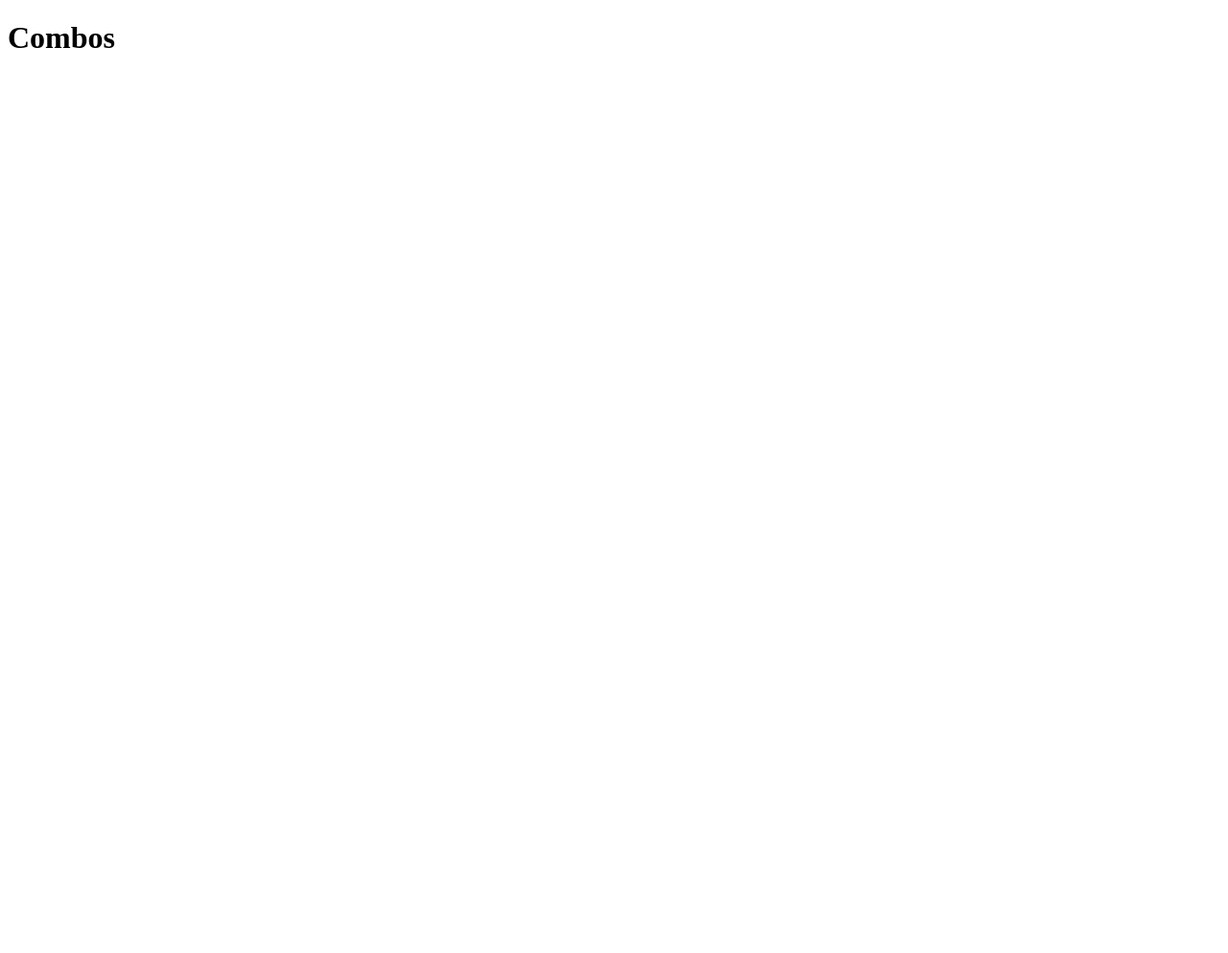
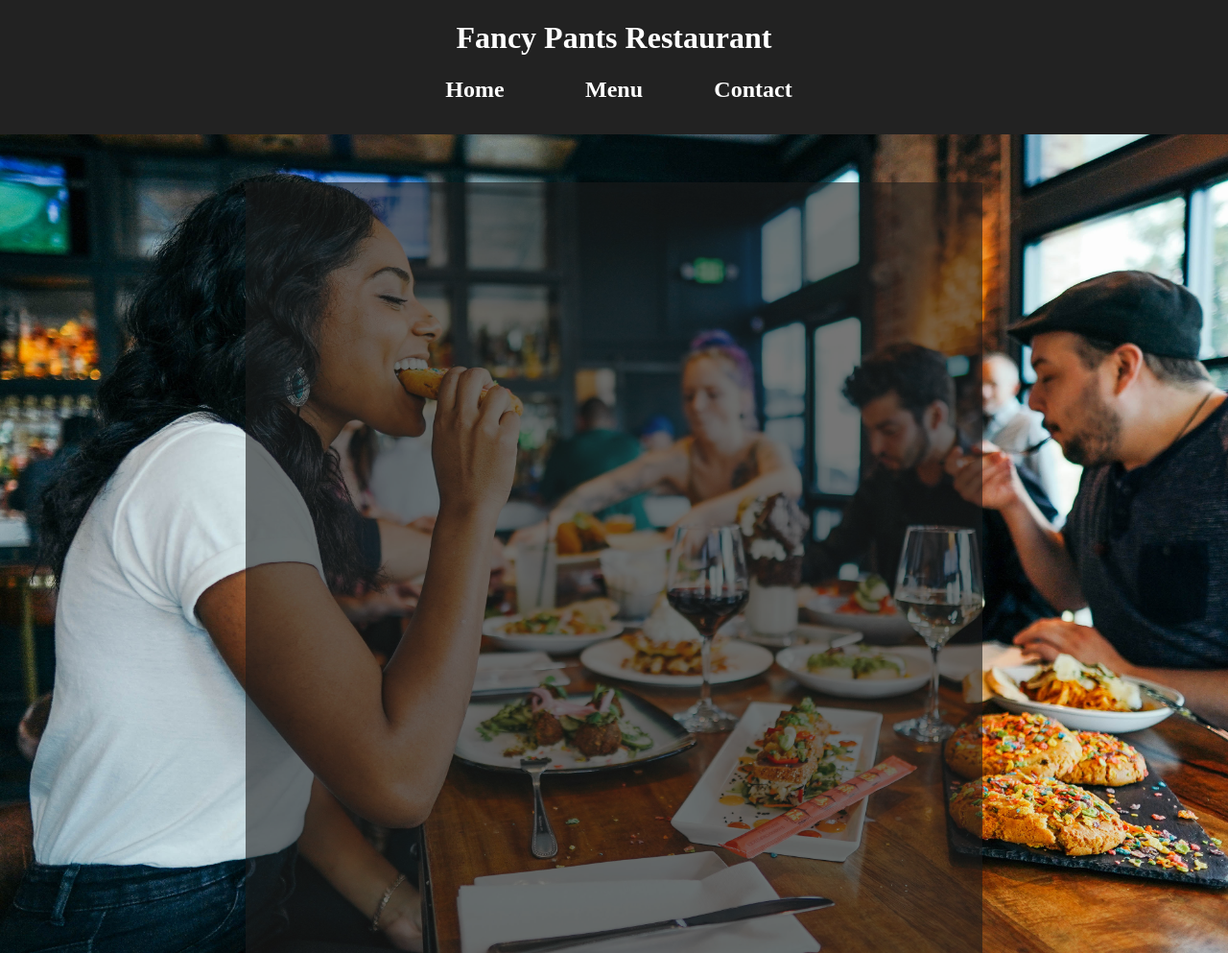
Before and after one commit to craignelstead/restaurant_page, a website built with webpack: page dist/index.html in a window 1280 px wide. Shown: the whole page at 96% size. Before the commit the page ends 800 px from the top, so only its background shows below. Built offline with nearby package versions, Linux system fonts and the light colour scheme.

Commit message:
Rearranged header content. Added content div over background image

```diff
--- a/dist/index.html
+++ b/dist/index.html
@@ -5,20 +5,31 @@
     <meta name="viewport" content="width=device-width, initial-scale=1.0">
     <title>Restaurant Page</title>
     <script src="main.js"></script>
+    <link href="./style.css" rel="stylesheet">
 </head>
 <body>
-    <div id="content">
+    <div id="mainContainer">
         <div id="header">
-            <h1>Combos</h1>
-            <div id="nav">
+            <h1>Fancy Pants Restaurant</h1>
+        </div>
 
+        <div id="nav">
+            <div id="home" class="navbtn">
+                <h2>Home</h2>
+            </div>
+            <div id="menu" class="navbtn">
+                <h2>Menu</h2>
+            </div>
+            <div id="contact" class="navbtn">
+                <h2>Contact</h2>
             </div>
         </div>
-        <div id="body">
-            <div id="container">
-                <div id="blurb"></div>
-                <img src="" alt="">
-            </div>
+
+        <img src="./womaneatingfood.jpg" id ="backimg" alt="Woman
+                eating food in Restaurant">
+
+        <div id="content">
+
         </div>
     </div>
 </body>
--- /dev/null
+++ b/dist/style.css
@@ -0,0 +1,63 @@
+body {
+    margin: 0;
+    color: white;
+    background-color: rgb(34, 34, 34);
+}
+
+#header>h1 {
+    text-align: center;
+}
+
+#header, #nav {
+    background-color: rgb(34, 34, 34);
+}
+
+#nav {
+    display: grid;
+    grid-template-columns: repeat(3, 120px);
+    justify-content: center;
+    text-align: center;
+    gap: 25px;
+}
+
+.navbtn {
+    cursor: pointer;
+    border-top-left-radius: 8px;
+    border-top-right-radius: 8px;
+}
+
+.navbtn:hover {
+    transition: 0.1s;
+    font-size: 1.1rem;
+}
+
+.selectedTab {
+    background-color: rgb(97, 97, 97);
+}
+
+#mainContainer {
+    display: grid;
+    grid-template-rows: 60px 80px 1200px;
+}
+
+#backimg {
+    width: 100%;
+    height: auto;
+    position: absolute;
+    z-index: -1;
+    top: 140px;
+}
+
+#content {
+    margin-top: 50px;
+    background-color: rgba(27, 27, 27, 0.6);
+    width: 60%;
+    justify-self: center;
+    position: relative;
+}
+
+#footer {
+    text-align: center;
+    position: absolute;
+    bottom: 0;
+}
```
Also changed, not shown: README.md, dist/womaneatingfood.jpg (added), src/womaneatingfood.jpg (added).
